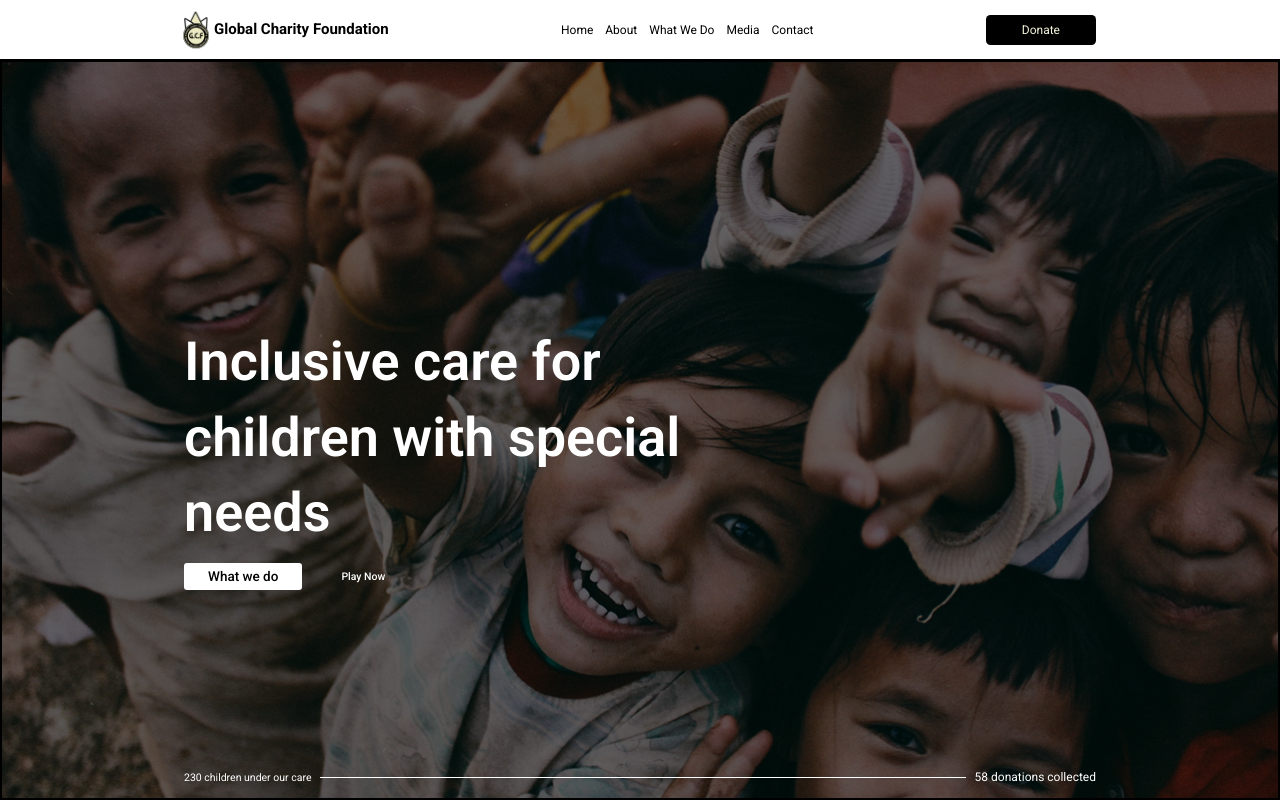
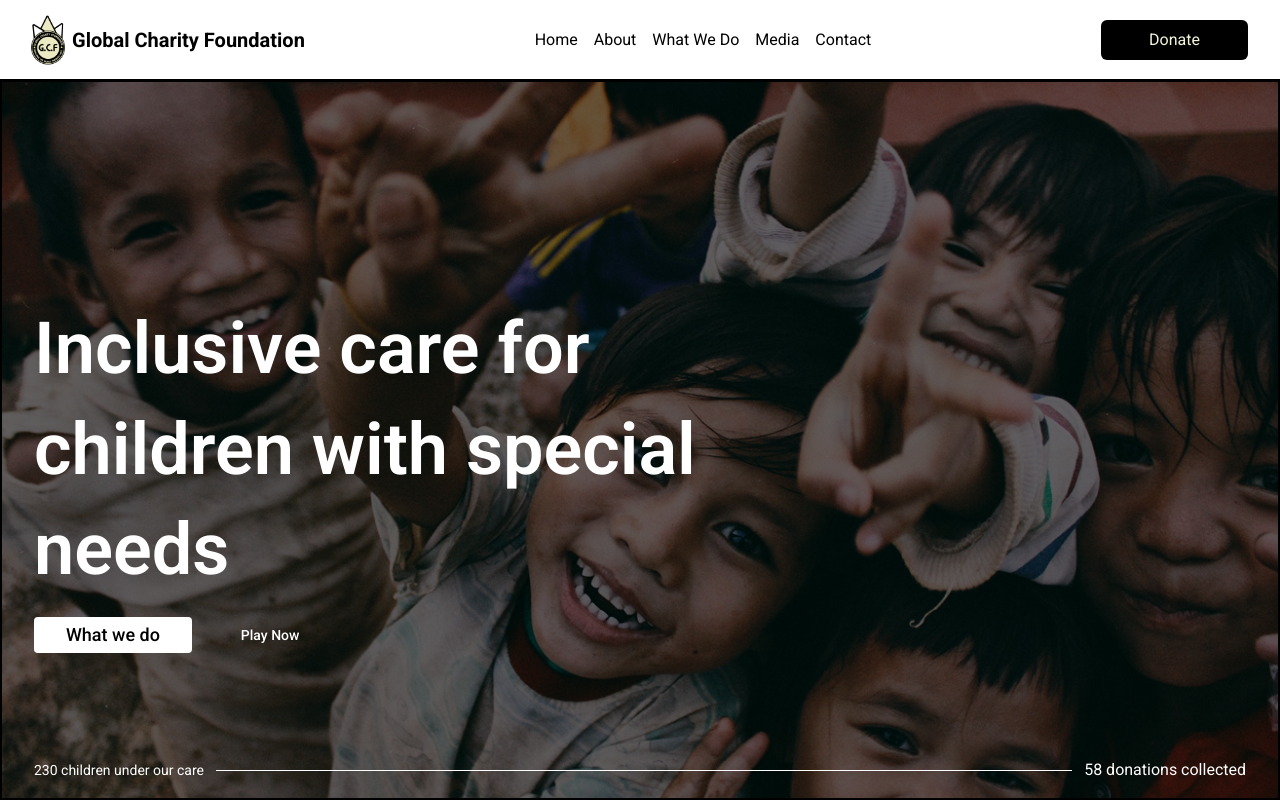
Before and after one commit to BEEJAYOFGOD/gcf-website, a React (Vite) app: page / in a window 1280 px wide. Shown: the top 800 px of the page. Built offline with nearby package versions, Linux system fonts and the light colour scheme.

Commit message:
fixed hardcoded font size

```diff
--- a/src/App.css
+++ b/src/App.css
@@ -16,9 +16,7 @@ html,body{
 }
 
 /* In globals.css - Forces consistent sizing */
-html {
-  font-size: 12px !important; /* Override browser settings */
-}
+
 
 
 
```
